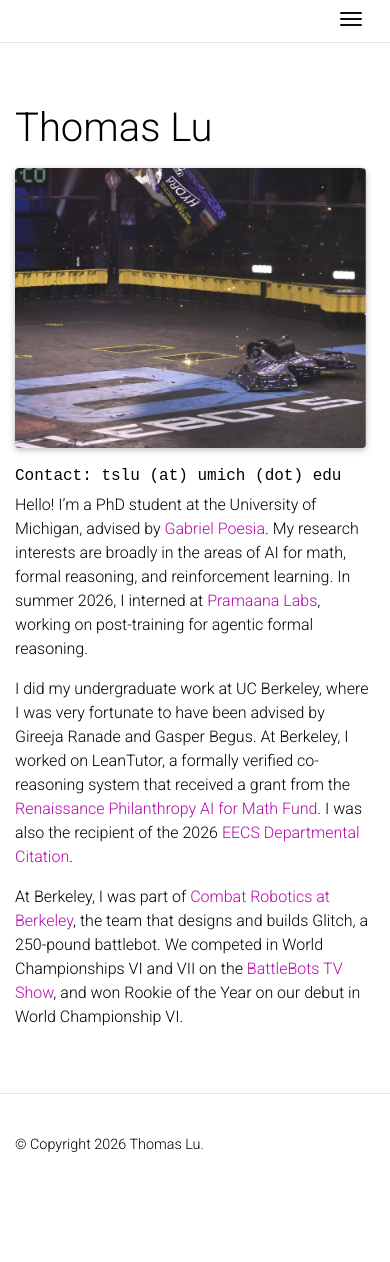
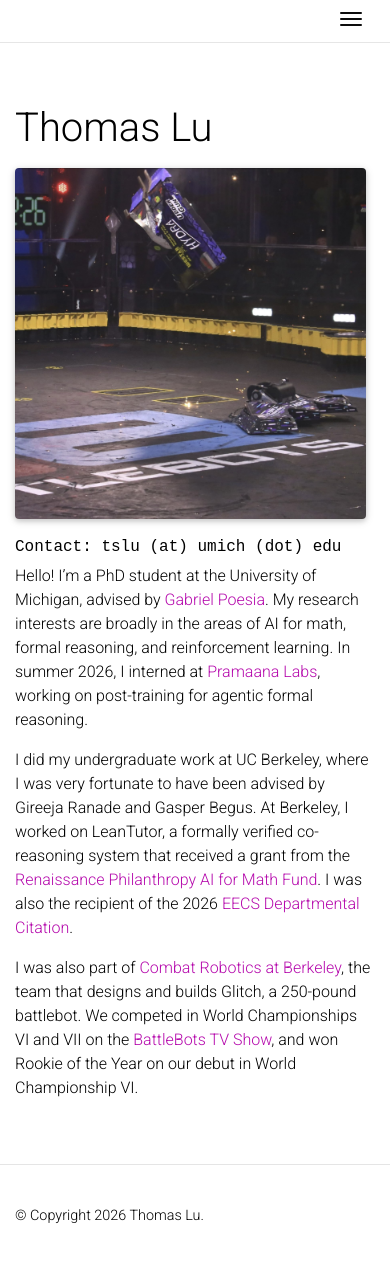
Before and after one commit to tsl628/tsl628.github.io, a Jekyll site: the page built from _pages/about.md, in a window 390 px wide and 1267 px high. Shown: the top 1262 px of the window. Built offline with Jekyll 4.4.1, drawn with Linux system fonts in a browser that asks for light colours.

Commit message:
Improve mobile profile image crop

```diff
--- a/_layouts/about.html
+++ b/_layouts/about.html
@@ -27,7 +27,7 @@
               path=profile_image_path
               class=profile_image_class
               alt=page.profile.image_alt
-              width=1750
+              width=1749
               height=1956
               cache_bust=true -%}
             {% endif -%}
--- a/_pages/about.md
+++ b/_pages/about.md
@@ -22,4 +22,4 @@
 
 I did my undergraduate work at UC Berkeley, where I was very fortunate to have been advised by Gireeja Ranade and Gasper Begus. At Berkeley, I worked on LeanTutor, a formally verified co-reasoning system that received a grant from the [Renaissance Philanthropy AI for Math Fund](https://www.renaissancephilanthropy.org/leantutor-a-tutor-for-undergraduate-mathematics-proofs). I was also the recipient of the 2026 [EECS Departmental Citation](https://www2.eecs.berkeley.edu/Students/Awards/2/).
 
-At Berkeley, I was part of [Combat Robotics at Berkeley](https://combatrobotics.studentorg.berkeley.edu/), the team that designs and builds Glitch, a 250-pound battlebot. We competed in World Championships VI and VII on the [BattleBots TV Show](https://battlebots.com/), and won Rookie of the Year on our debut in World Championship VI.
+I was also part of [Combat Robotics at Berkeley](https://combatrobotics.studentorg.berkeley.edu/), the team that designs and builds Glitch, a 250-pound battlebot. We competed in World Championships VI and VII on the [BattleBots TV Show](https://battlebots.com/), and won Rookie of the Year on our debut in World Championship VI.
--- a/_sass/_base.scss
+++ b/_sass/_base.scss
@@ -202,9 +202,9 @@
     margin-right: 0;
 
     img {
-      height: 280px;
+      height: min(90vw, 420px);
       object-fit: cover;
-      object-position: center 38%;
+      object-position: center top;
     }
   }
 }
```
Also changed, not shown: assets/img/prof_pic_alt.jpg.
